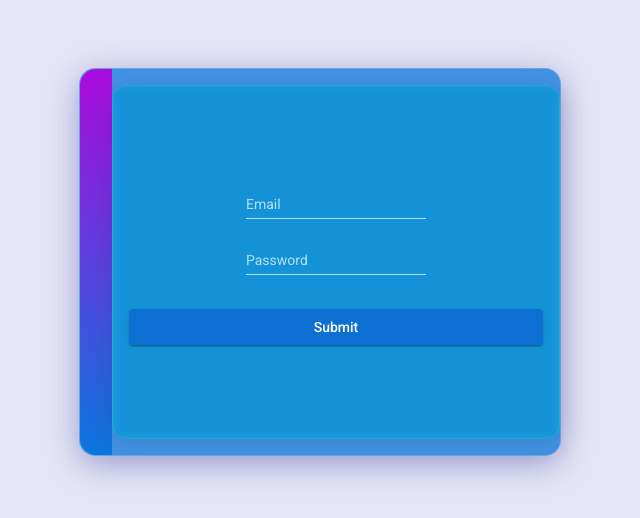
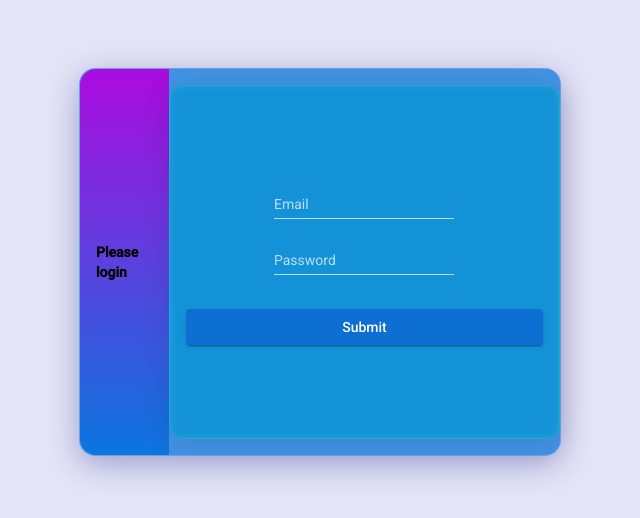
Before and after one commit to jofer86/ng-auth-starter, an Angular app: page /login in a window 1280 px wide. Shown: the part 138-656 px from the top of the page, without its empty margins (320-960 px from the left). Built offline with nearby package versions, Linux system fonts and the light colour scheme.

Commit message:
add login title

```diff
--- a/src/app/route/login/login.component.html
+++ b/src/app/route/login/login.component.html
@@ -1,5 +1,6 @@
 
 <app-dynamic-form
+  [formTitle]="'Please login'"
   (emitFormValues)="onSubmit($event)"
   [fieldset]="loginForm"
 ></app-dynamic-form>
```
